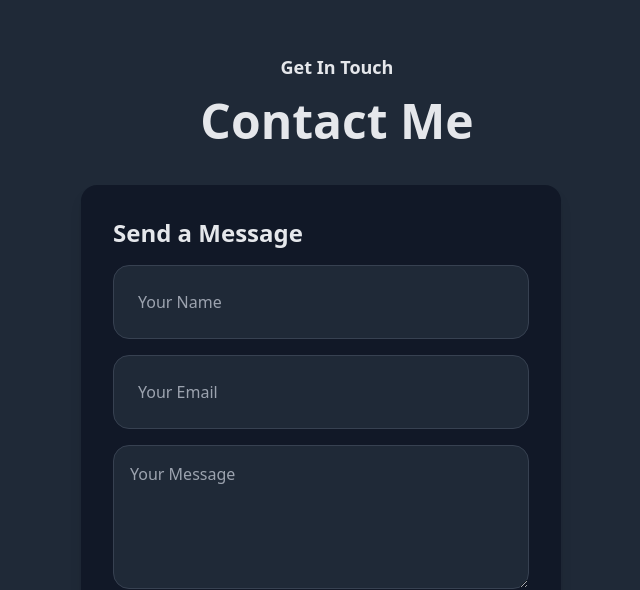
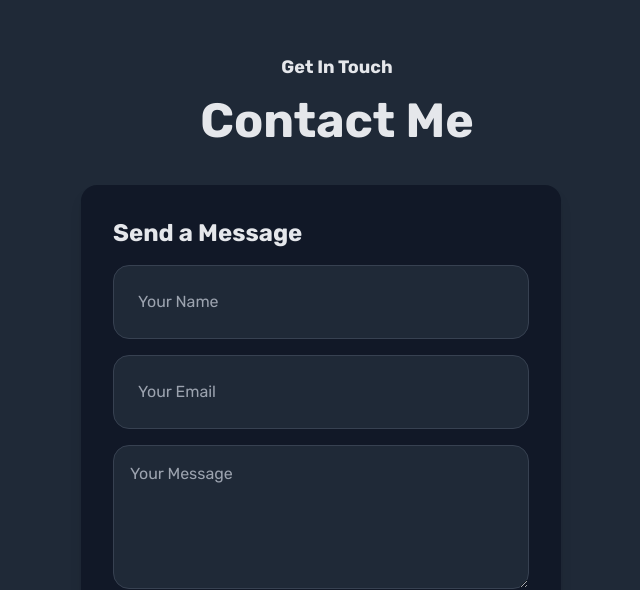
Before and after one commit to y4th4rthh/yatharth-portfolio, a React (Create React App) app: page / in a window 1280 px wide. Shown: the part 4243-4833 px from the top of the page, without its empty margins (303-943 px from the left). Built offline with nearby package versions, Linux system fonts and the light colour scheme.

Commit message:
Update Contact.jsx

```diff
--- a/src/Contact.jsx
+++ b/src/Contact.jsx
@@ -78,7 +78,7 @@ const Contact = () => {
     return (
         <div>
             {/* Contact Section */}
-            <section id="contact" className="py-20 lg:py-40 px-5 lg:px-40 dark:bg-gray-50 bg-gray-800">
+            <section id="contact" className="py-20 lg:py-40 px-5 lg:px-40 dark:bg-gray-50 bg-gray-800 font-rubik">
                 <div className="text-center mb-10">
                     <p className="text-lg font-semibold dark:text-black text-gray-200">Get In Touch</p>
                     <h1 className="text-5xl font-bold my-4 dark:text-black text-gray-200">Contact Me</h1>
```
